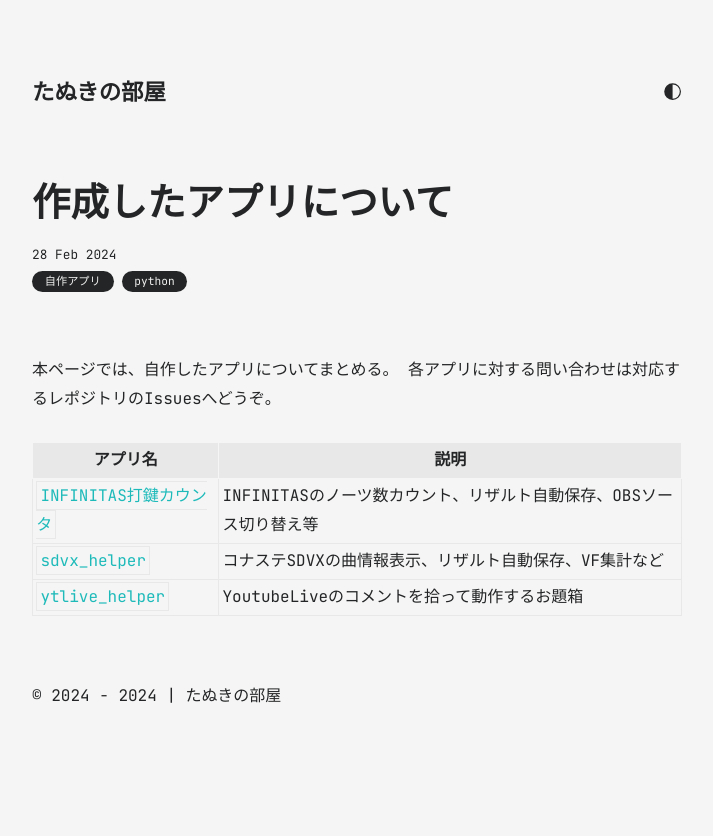
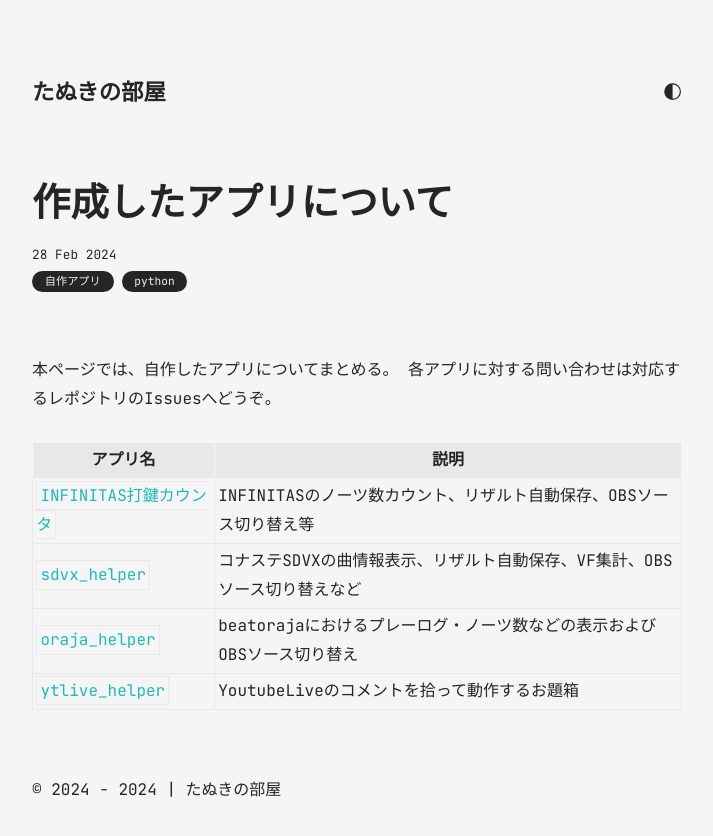
Before and after one commit to dj-kata/dj-kata.github.io, a Jekyll site: the page built from all_collections/_posts/2024-02-28-applications.md, in a window 1280 px wide. Shown: the top 836 px of the page, without its empty margins (283-996 px from the left). Built offline with Jekyll 4.4.1, drawn with Linux system fonts in a browser that asks for light colours.

Commit message:
Update 2024-02-28-applications.md

```diff
--- a/all_collections/_posts/2024-02-28-applications.md
+++ b/all_collections/_posts/2024-02-28-applications.md
@@ -11,5 +11,6 @@ categories: [自作アプリ, python]
 |アプリ名|説明|
 |-|-|
 |[INFINITAS打鍵カウンタ](https://github.com/dj-kata/inf_daken_counter_obsw)|INFINITASのノーツ数カウント、リザルト自動保存、OBSソース切り替え等|
-|[sdvx\_helper](https://github.com/dj-kata/sdvx_helper)|コナステSDVXの曲情報表示、リザルト自動保存、VF集計など|
+|[sdvx\_helper](https://github.com/dj-kata/sdvx_helper)|コナステSDVXの曲情報表示、リザルト自動保存、VF集計、OBSソース切り替えなど|
+|[oraja_helper](https://github.com/dj-kata/oraja_helper)|beatorajaにおけるプレーログ・ノーツ数などの表示およびOBSソース切り替え|
 |[ytlive\_helper](https://github.com/dj-kata/ytlive_helper)|YoutubeLiveのコメントを拾って動作するお題箱|
```
